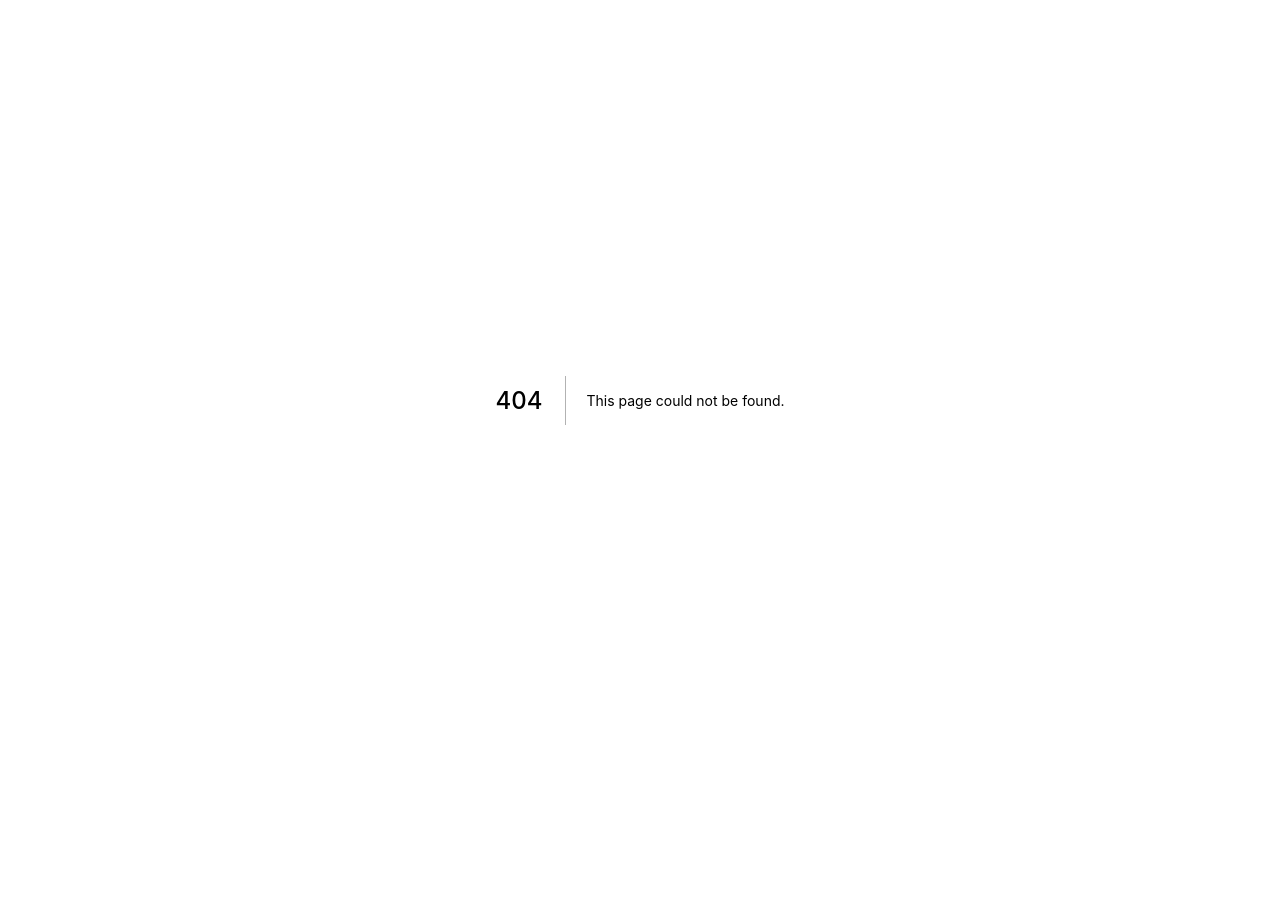
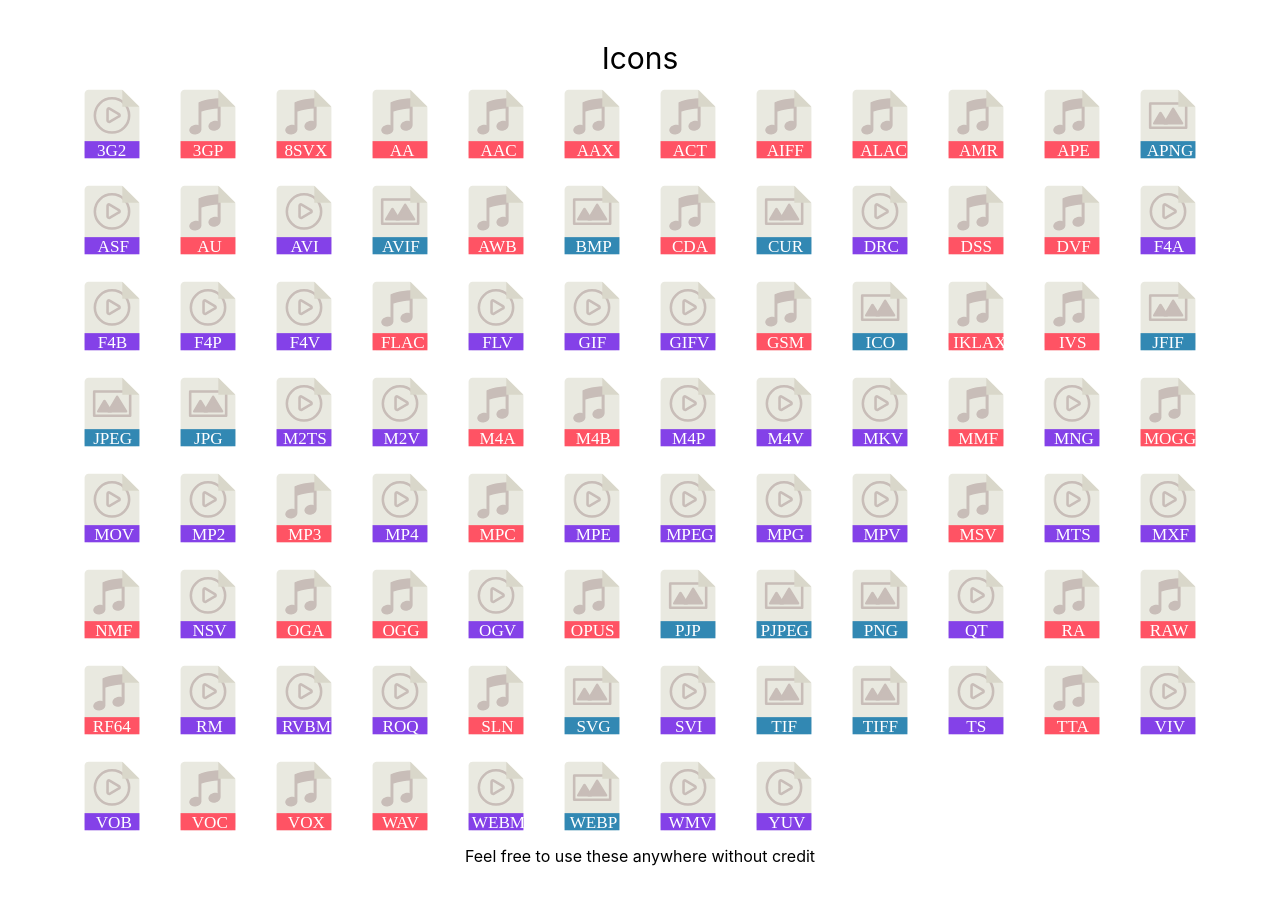
Before and after one commit to TheColorman/audio-replacer, a Next.js app: page /icons in a window 1280 px wide. Before the commit this address had no page. Shown: the top 904 px of the page. Before the commit the page ends 800 px from the top, so only its background shows below. Built offline with nearby package versions, Linux system fonts and the light colour scheme.

Commit message:
:sparkles: Added icon index

```diff
--- /dev/null
+++ b/pages/icons/index.tsx
@@ -0,0 +1,37 @@
+/* eslint-disable @next/next/no-img-element */
+interface RequireContext {
+  keys(): string[];
+  (id: string): any;
+  <T>(id: string): T;
+  resolve(id: string): string;
+  /** The module id of the context module. This may be useful for module.hot.accept. */
+  id: string;
+}
+interface Images {
+  [key: string]: {};
+}
+
+// List of icons from /public/icons/
+export default function Icons() {
+  function importAll(r: RequireContext) {
+    let images = {}
+    r.keys().map(item => { (images as any)[item.replace('./', '')] = r(item); })
+    return images as Images
+  }
+
+  const images = importAll(require.context('../../public/icons', false, /\.svg/));
+
+  return (
+    <div className="w-screen flex flex-col items-center p-10">
+      <h1 className="text-3xl">Icons</h1>
+      <div className="grid grid-cols-12">
+        {Object.keys(images).map(key => (
+          <div key={key} className="flex flex-col items-center">
+            <img src={`/icons/${key}`} alt={key} className="w-24 h-24" />
+          </div>
+        ))}
+      </div>
+      <p>Feel free to use these anywhere without credit</p>
+    </div>
+  )
+}
```
